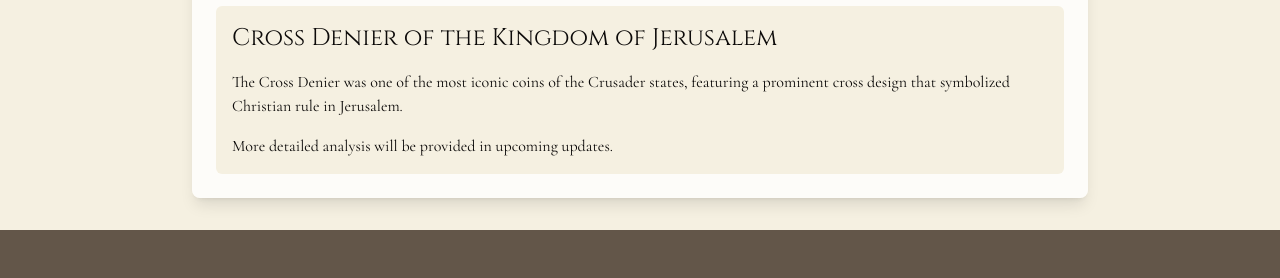
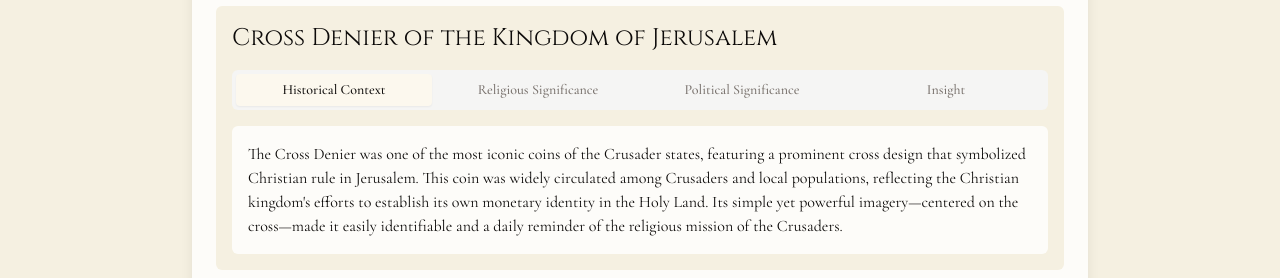
Before and after one commit to GITWOCS/coin-trails-of-faith, a React (Vite) app: page /christian-coins in a window 1280 px wide. Shown: the part 674-952 px from the top of the page. Built offline with nearby package versions, Linux system fonts and the light colour scheme.

Commit message:
feat: Implement CoinTabsDetail on other pages
Implemented the CoinTabsDetail component on the Christian coins and other coins pages.

```diff
--- a/src/pages/ChristianCoins.tsx
+++ b/src/pages/ChristianCoins.tsx
@@ -3,6 +3,7 @@ import Layout from "@/components/layout/Layout";
 import { Tabs, TabsContent, TabsList, TabsTrigger } from "@/components/ui/tabs";
 import { motion } from "framer-motion";
 import InteractiveCoinRow from "@/components/home/InteractiveCoinRow";
+import CoinTabsDetail from "@/components/coin/CoinTabsDetail";
 
 const featuredChristianCoins = [
   {
@@ -80,46 +81,49 @@ const ChristianCoins = () => {
 
               <TabsContent value="kingdom-jerusalem" className="mt-6 p-4 bg-parchment rounded-md">
                 <h2 className="text-2xl font-medieval mb-4">Cross Denier of the Kingdom of Jerusalem</h2>
-                <p className="mb-4">
-                  The Cross Denier was one of the most iconic coins of the Crusader states, featuring a
-                  prominent cross design that symbolized Christian rule in Jerusalem.
-                </p>
-                <p>
-                  More detailed analysis will be provided in upcoming updates.
-                </p>
+                <CoinTabsDetail
+                  context={`The Cross Denier was one of the most iconic coins of the Crusader states, featuring a prominent cross design that symbolized Christian rule in Jerusalem.
+This coin was widely circulated among Crusaders and local populations, reflecting the Christian kingdom's efforts to establish its own monetary identity in the Holy Land.
+Its simple yet powerful imagery—centered on the cross—made it easily identifiable and a daily reminder of the religious mission of the Crusaders.`}
+                  religion={`The presence of the cross was a clear assertion of Christianity in regions once dominated by Islamic or Byzantine rulers.
+Inscriptions often referred to Christ or Christian leaders, highlighting the claim to religious legitimacy in the Crusader state.
+These coins reinforced Christian values and the authority of the Latin church in Jerusalem among both Crusaders and local converts.`}
+                  political={`The issue of a unique denier marked the independence and sovereignty of the Kingdom of Jerusalem.
+Rulers used coinage to assert their claim over the land, and the silver content was an important part of local and regional trade.
+Control over coin production—especially the right to mint with Christian symbology—was a critical aspect of Crusader state power.`}
+                  insight={`The Cross Denier is emblematic of the way Crusaders used currency to stake both their economic presence and their ideological intentions.
+Its widespread use by diverse peoples shows how religious and political identity could be reinforced (or even challenged) through the simple medium of a coin.`}
+                />
               </TabsContent>
 
               <TabsContent value="antioch" className="mt-6 p-4 bg-parchment rounded-md">
                 <h2 className="text-2xl font-medieval mb-4">Denier of Bohemond III (Antioch)</h2>
-                <p className="mb-4">
-                  Bohemond III's coins reflected the unique political position of the Principality of Antioch,
-                  showing both Byzantine and Western European influences.
-                </p>
-                <p>
-                  More detailed analysis will be provided in upcoming updates.
-                </p>
+                <CoinTabsDetail
+                  context="More detailed analysis will be provided in upcoming updates."
+                  religion=""
+                  political=""
+                  insight=""
+                />
               </TabsContent>
 
               <TabsContent value="constantinople" className="mt-6 p-4 bg-parchment rounded-md">
                 <h2 className="text-2xl font-medieval mb-4">Coins of the Latin Kingdom of Constantinople</h2>
-                <p className="mb-4">
-                  Following the Fourth Crusade's conquest of Constantinople in 1204, Latin rulers issued coins
-                  that blended Western European and Byzantine traditions.
-                </p>
-                <p>
-                  More detailed analysis will be provided in upcoming updates.
-                </p>
+                <CoinTabsDetail
+                  context="More detailed analysis will be provided in upcoming updates."
+                  religion=""
+                  political=""
+                  insight=""
+                />
               </TabsContent>
 
               <TabsContent value="richard" className="mt-6 p-4 bg-parchment rounded-md">
                 <h2 className="text-2xl font-medieval mb-4">Coin of Richard I (the Lionheart)</h2>
-                <p className="mb-4">
-                  Though Richard I spent little time in the Holy Land, his coinage reflected his status as a
-                  crusader king and his financial contributions to the Third Crusade.
-                </p>
-                <p>
-                  More detailed analysis will be provided in upcoming updates.
-                </p>
+                <CoinTabsDetail
+                  context="More detailed analysis will be provided in upcoming updates."
+                  religion=""
+                  political=""
+                  insight=""
+                />
               </TabsContent>
             </Tabs>
           </div>
--- a/src/pages/OtherCoins.tsx
+++ b/src/pages/OtherCoins.tsx
@@ -3,6 +3,7 @@ import Layout from "@/components/layout/Layout";
 import { Tabs, TabsContent, TabsList, TabsTrigger } from "@/components/ui/tabs";
 import { motion } from "framer-motion";
 import InteractiveCoinRow from "@/components/home/InteractiveCoinRow";
+import CoinTabsDetail from "@/components/coin/CoinTabsDetail";
 
 const featuredOtherCoins = [
   {
@@ -80,46 +81,46 @@ const OtherCoins = () => {
 
               <TabsContent value="norman" className="mt-6 p-4 bg-parchment rounded-md">
                 <h2 className="text-2xl font-medieval mb-4">Norman Trilingual Coin</h2>
-                <p className="mb-4">
-                  Roger II's Norman Sicilian coins represent one of the most fascinating examples of
-                  multicultural expression in medieval numismatics, featuring text in three languages.
-                </p>
-                <p>
-                  More detailed analysis will be provided in upcoming updates.
-                </p>
+                <CoinTabsDetail
+                  context={`Roger II's Norman Sicilian coins represent one of the most fascinating examples of
+multicultural expression in medieval numismatics, featuring text in three languages.`}
+                  religion="More detailed analysis will be provided in upcoming updates."
+                  political=""
+                  insight=""
+                />
               </TabsContent>
 
               <TabsContent value="ethiopian" className="mt-6 p-4 bg-parchment rounded-md">
                 <h2 className="text-2xl font-medieval mb-4">Ethiopian Christian Coin</h2>
-                <p className="mb-4">
-                  The Christian Kingdom of Ethiopia maintained its distinctive Christian identity and coinage
-                  during the Crusades era, despite being geographically distant from the Holy Land conflicts.
-                </p>
-                <p>
-                  More detailed analysis will be provided in upcoming updates.
-                </p>
+                <CoinTabsDetail
+                  context={`The Christian Kingdom of Ethiopia maintained its distinctive Christian identity and coinage
+during the Crusades era, despite being geographically distant from the Holy Land conflicts.`}
+                  religion="More detailed analysis will be provided in upcoming updates."
+                  political=""
+                  insight=""
+                />
               </TabsContent>
 
               <TabsContent value="seljuk" className="mt-6 p-4 bg-parchment rounded-md">
                 <h2 className="text-2xl font-medieval mb-4">Seljuk Coin (Sultanate of Rum)</h2>
-                <p className="mb-4">
-                  The Seljuk Turks of Rum in Anatolia developed distinctive coinage that reflected their
-                  position between the Byzantine Empire and the Crusader states.
-                </p>
-                <p>
-                  More detailed analysis will be provided in upcoming updates.
-                </p>
+                <CoinTabsDetail
+                  context={`The Seljuk Turks of Rum in Anatolia developed distinctive coinage that reflected their
+position between the Byzantine Empire and the Crusader states.`}
+                  religion="More detailed analysis will be provided in upcoming updates."
+                  political=""
+                  insight=""
+                />
               </TabsContent>
 
               <TabsContent value="genoese" className="mt-6 p-4 bg-parchment rounded-md">
                 <h2 className="text-2xl font-medieval mb-4">Genoese Trade Coin</h2>
-                <p className="mb-4">
-                  Italian maritime powers like Genoa issued coins that facilitated Mediterranean trade
-                  networks, which were crucial to sustaining the Crusader states.
-                </p>
-                <p>
-                  More detailed analysis will be provided in upcoming updates.
-                </p>
+                <CoinTabsDetail
+                  context={`Italian maritime powers like Genoa issued coins that facilitated Mediterranean trade
+networks, which were crucial to sustaining the Crusader states.`}
+                  religion="More detailed analysis will be provided in upcoming updates."
+                  political=""
+                  insight=""
+                />
               </TabsContent>
             </Tabs>
           </div>
```
